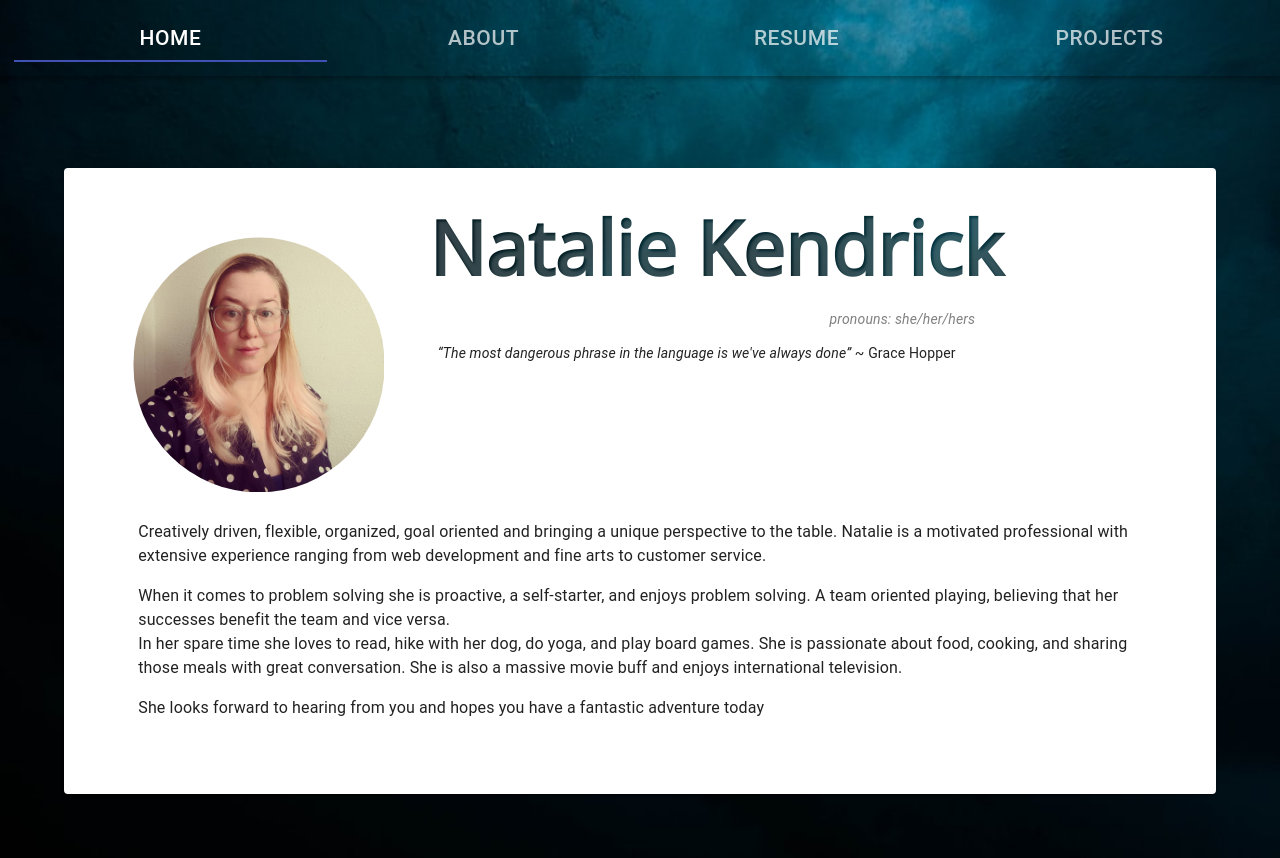
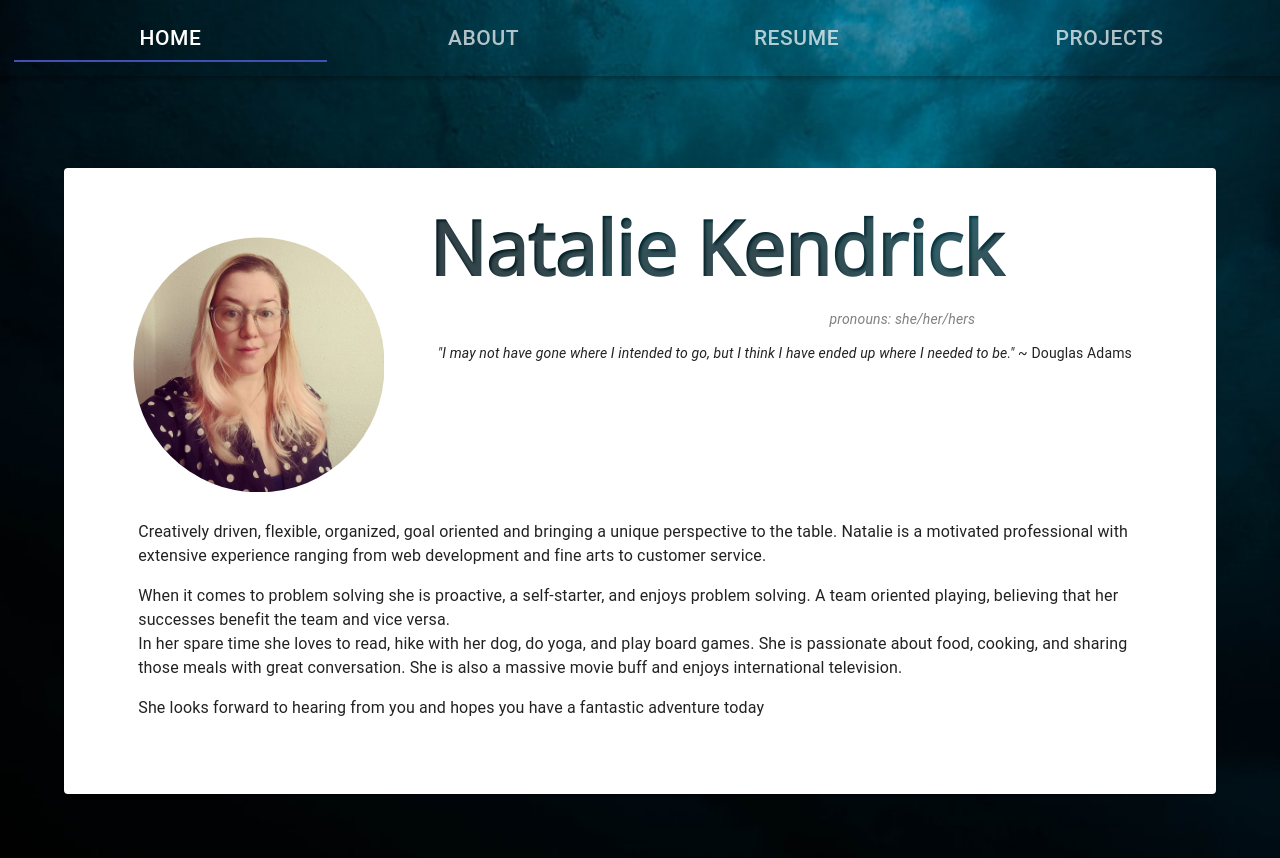
Before and after one commit to listenToRipley/nataliekendrick, a React (Create React App) app: page /about in a window 1280 px wide. Built offline with nearby package versions, Linux system fonts and the light colour scheme.

Commit message:
update quote

```diff
--- a/src/Components/About.js
+++ b/src/Components/About.js
@@ -61,6 +61,8 @@ const useStyles = makeStyles({
 
 const About = () => {
   const classes = useStyles();
+  const quote = `"I may not have gone where I intended to go, but I think I have ended up where I needed to be."`
+  const author = "Douglas Adams"
 
   return (
     <Paper className={classes.about}>
@@ -84,8 +86,8 @@ const About = () => {
 
      <div className={classes.quote}>
       <em>
-      “The most dangerous phrase in the language is we've always done”
-    </em> ~ Grace Hopper
+      {quote}
+    </em> ~ {author}
     </div>
       </Grid>
     <div className={classes.body}>
```
